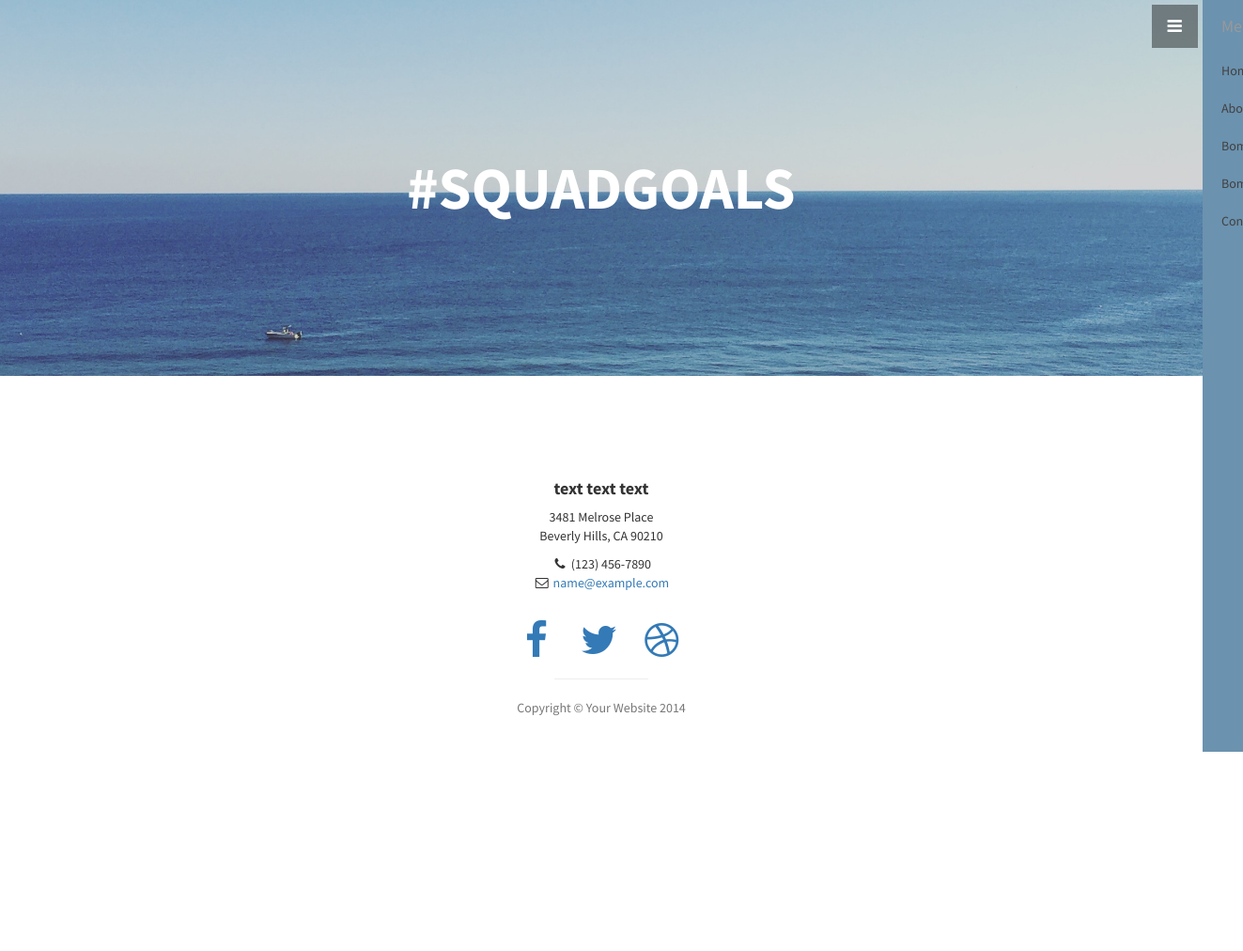
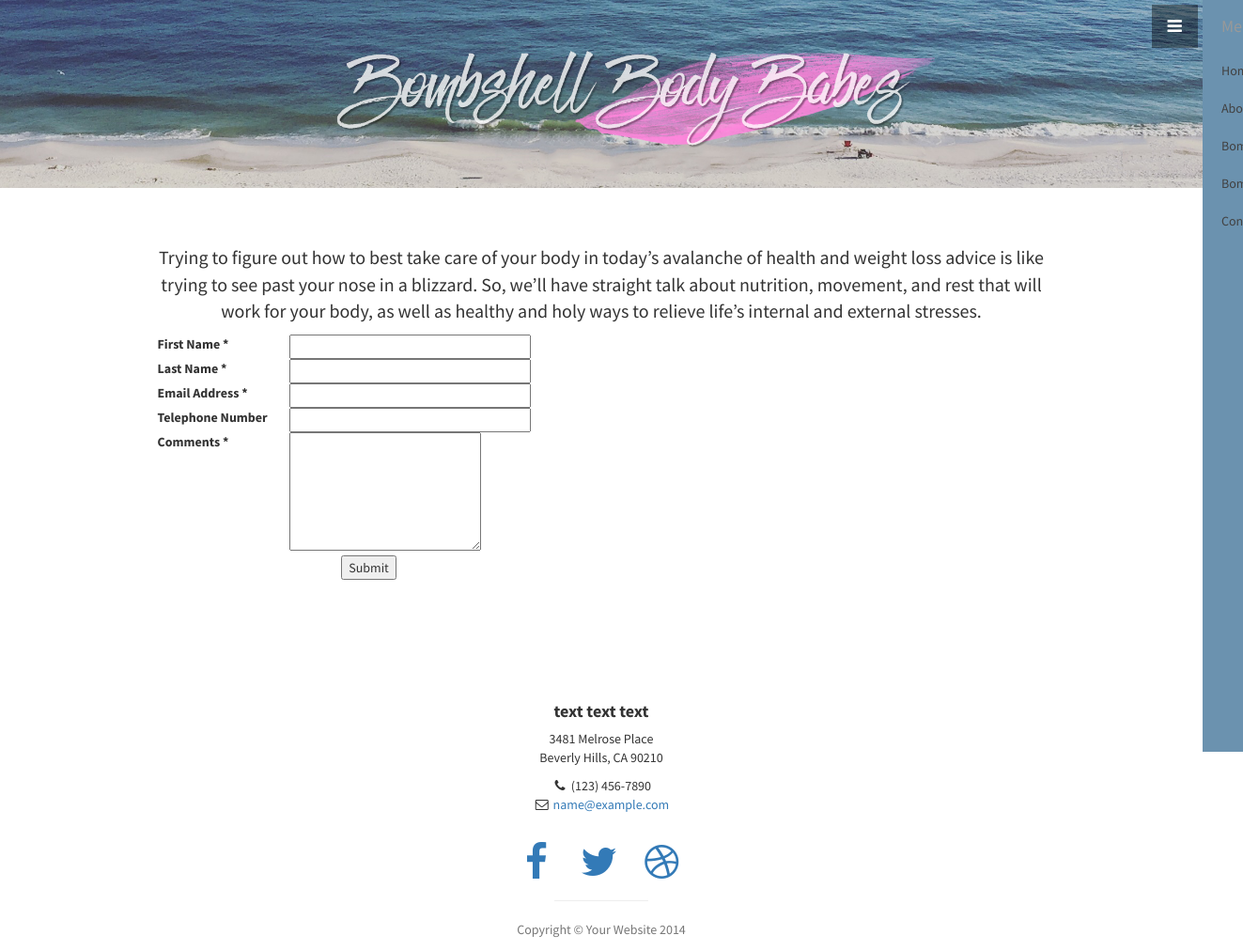
Before and after one commit to kirstenxx/jackie, a plain HTML site: page body.html in a window 1280 px wide. Shown: the whole page at 94% size, 1323 px wide, since content can reach past the window. Before the commit the page ends 873 px from the top, so only its background shows below. Drawn offline with Linux system fonts and the light colour scheme.

Commit message:
fix to pages, added form

```diff
--- a/body.html
+++ b/body.html
@@ -44,11 +44,80 @@
         </ul>
     </nav>
 
-    <aside class="callout">
+    <aside class="callout2">
         <div class="text-vertical-center">
-            <h1>#SQUADGOALS</h1>
         </div>
     </aside>
+
+    <br>
+    <br>
+    <br>
+
+    <section id="bodyinfo">
+      <div class="container">
+          <div class="row">
+              <div class="col-lg-10 col-lg-offset-1 text-center">
+                <p class="bodytext">Trying to figure out how to best take care of your body in today’s avalanche of health and weight loss advice is like trying to see past your nose in a blizzard. So, we’ll have straight talk about nutrition, movement, and rest that will work for your body, as well as healthy and holy ways to relieve life’s internal and external stresses.</p>
+              </div>
+            </div>
+              <div class="row">
+                <div class="col-lg-10 col-lg-offset-1 table">
+                <!-- CONTACT FORM -->
+                <form name="contactform" method="post" action="send_form_email.php">
+                  <table width="450px">
+                  <tr>
+                   <td valign="top">
+                    <label for="first_name">First Name *</label>
+                   </td>
+                   <td valign="top">
+                    <input  type="text" name="first_name" maxlength="50" size="30">
+                   </td>
+                  </tr>
+                  <tr>
+                   <td valign="top">
+                    <label for="last_name">Last Name *</label>
+                   </td>
+                   <td valign="top">
+                    <input  type="text" name="last_name" maxlength="50" size="30">
+                   </td>
+                  </tr>
+                  <tr>
+                   <td valign="top">
+                    <label for="email">Email Address *</label>
+                   </td>
+                   <td valign="top">
+                    <input  type="text" name="email" maxlength="80" size="30">
+                   </td>
+                  </tr>
+                  <tr>
+                   <td valign="top">
+                    <label for="telephone">Telephone Number</label>
+                   </td>
+                   <td valign="top">
+                    <input  type="text" name="telephone" maxlength="30" size="30">
+                   </td>
+                  </tr>
+                  <tr>
+                   <td valign="top">
+                    <label for="comments">Comments *</label>
+                   </td>
+                   <td valign="top">
+                    <textarea  name="comments" maxlength="1000" cols="25" rows="6"></textarea>
+                   </td>
+                  </tr>
+                  <tr>
+                   <td colspan="2" style="text-align:center">
+                    <input type="submit" value="Submit">
+                   </td>
+                  </tr>
+                  </table>
+                  </form>
+                </div>
+              </div>
+              </div>
+            </div>
+          </div>
+        </section>
 
     <!-- Footer -->
     <footer>
--- a/css/stylish-portfolio.css
+++ b/css/stylish-portfolio.css
@@ -27,6 +27,17 @@ body {
     border-radius: 0;
     color: #fff;
     background-color: rgba(0,0,0,0.4);
+}
+.btn-pink {
+    border-radius: 0;
+    color: #fff;
+    background-color: rgba(0,0,0,0.4);
+}
+
+.btn-pink:hover {
+    border-radius: 0;
+    color: #fff;
+    background-color: rgba(255,133,220,1);
 }
 
 .btn-dark:hover,
@@ -182,11 +193,32 @@ hr.small {
     width: 100%;
     height: 400px;
     color: #fff;
-    background: url(../img/IMG_2742.jpg) no-repeat center center scroll;
+    background: url(../img/beach.png) no-repeat center center scroll;
     -webkit-background-size: cover;
     -moz-background-size: cover;
     background-size: cover;
     -o-background-size: cover;
+}
+
+.callout2 {
+    display: table;
+    width: 100%;
+    height: 200px;
+    color: #fff;
+    background: url(../img/bottomdivide.png) no-repeat center center scroll;
+    -webkit-background-size: cover;
+    -moz-background-size: cover;
+    background-size: cover;
+    -o-background-size: cover;
+}
+
+/* Body Page */
+.bodytext {
+  font-size: 20px;
+}
+
+table {
+  padding-bottom: 5px;
 }
 
 /* Portfolio */
```
Also changed, not shown: about.html (+1 -2 lines), business.html (+1 -2 lines), contact.html (+1 -2 lines), index.html (+7 -2 lines), img/beach.png (added), img/bottomdivide.png (added), img/jackie1copy.png.
